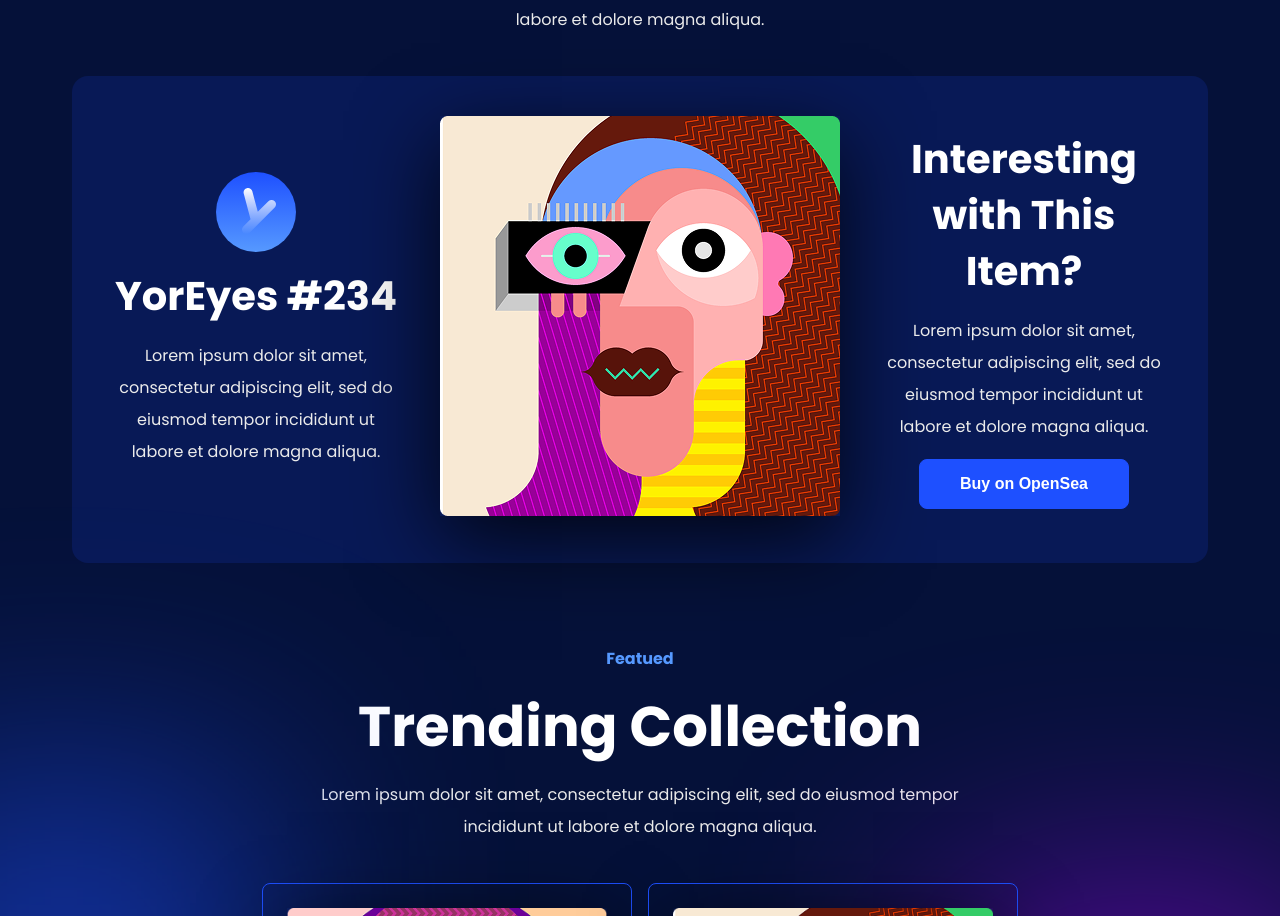
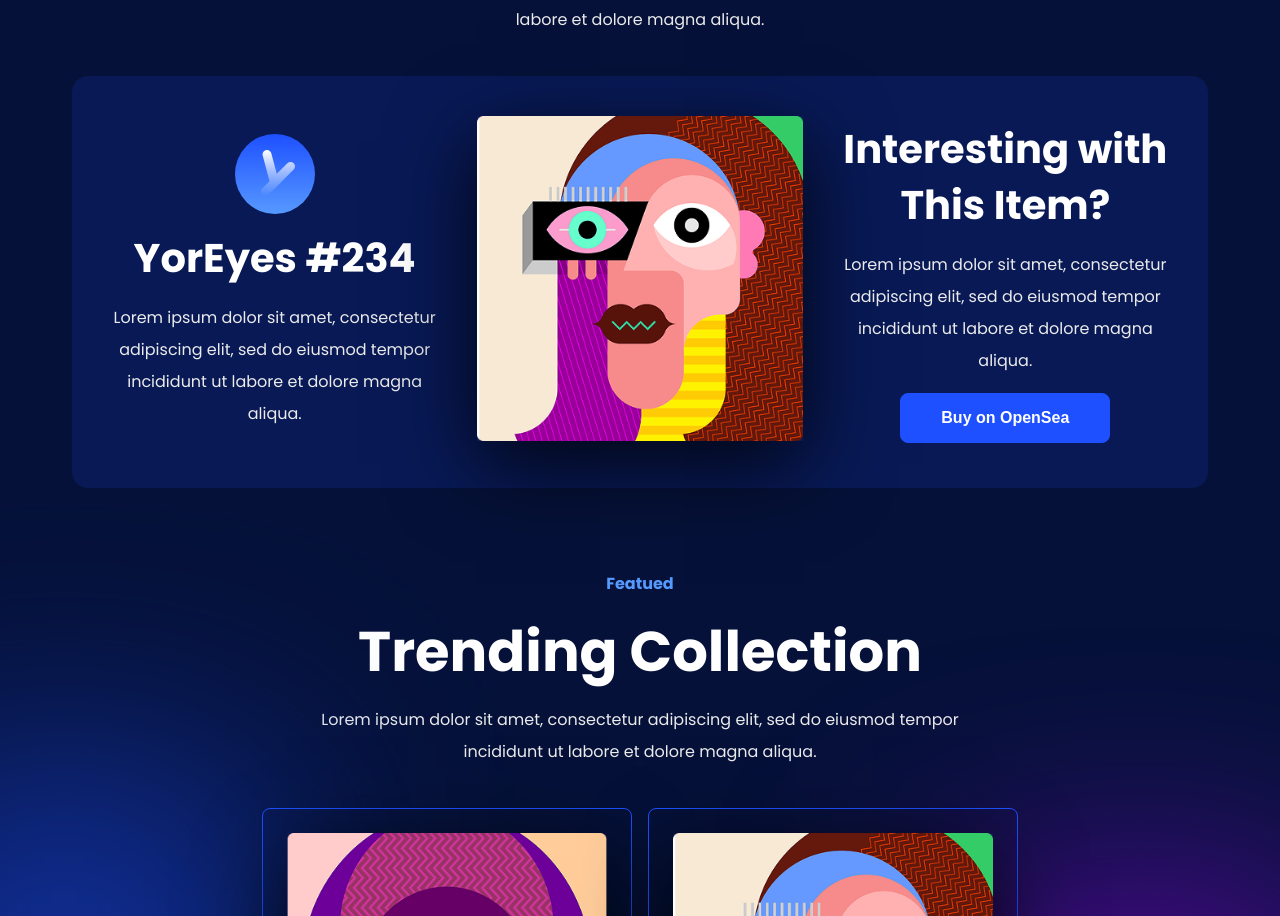
Before and after one commit to sayaliakbar/nft-portfolio-ui, a React (Vite) app: page / in a window 1280 px wide. Shown: the part 1110-2026 px from the top of the page. Built offline with nearby package versions, Linux system fonts and the light colour scheme.

Commit message:
Update Featured component styles for responsive image width adjustment

```diff
--- a/src/containers/Home/Featured/featured.css
+++ b/src/containers/Home/Featured/featured.css
@@ -30,8 +30,9 @@
 }
 
 
+
 .yorfy__home__featured-container__image img {
-    flex: 1;
+    width: 100%;
     box-shadow: 0px 24px 80px rgba(0, 0, 0, 0.8);
 
 }
```
